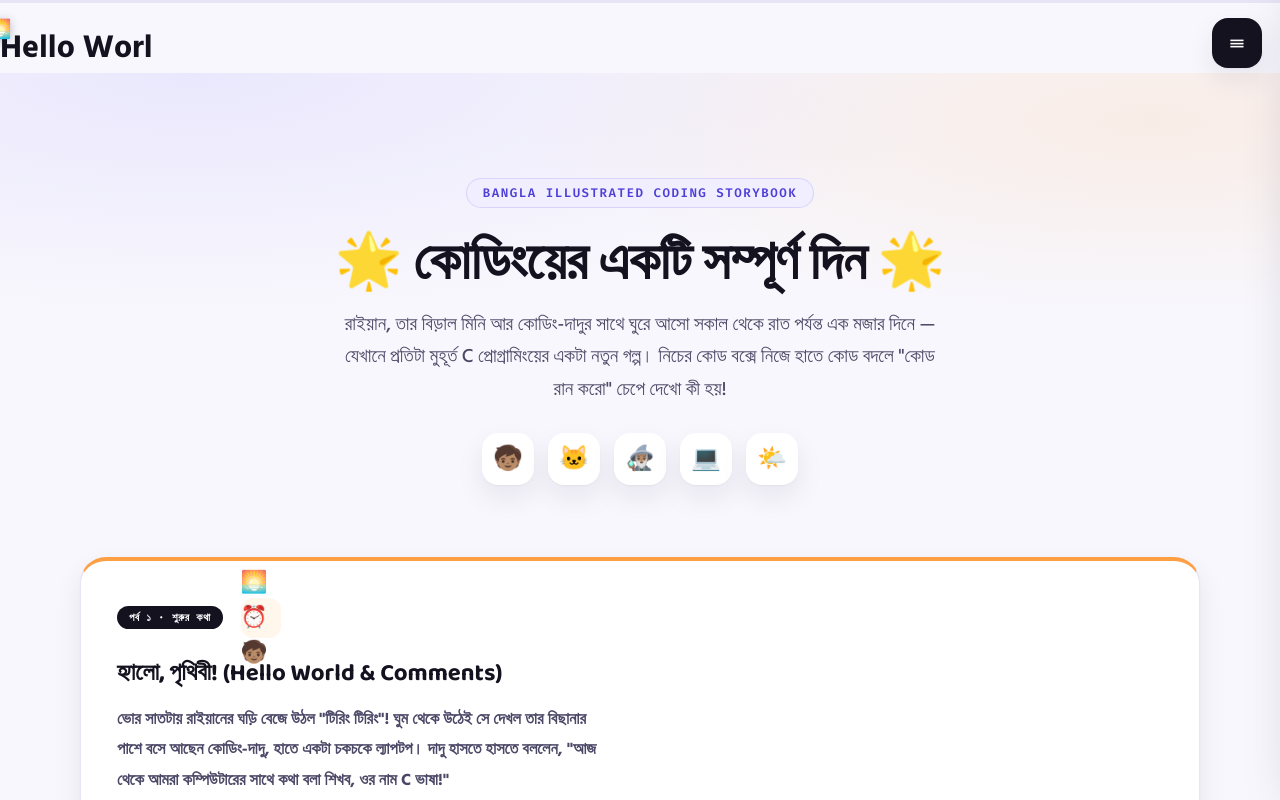
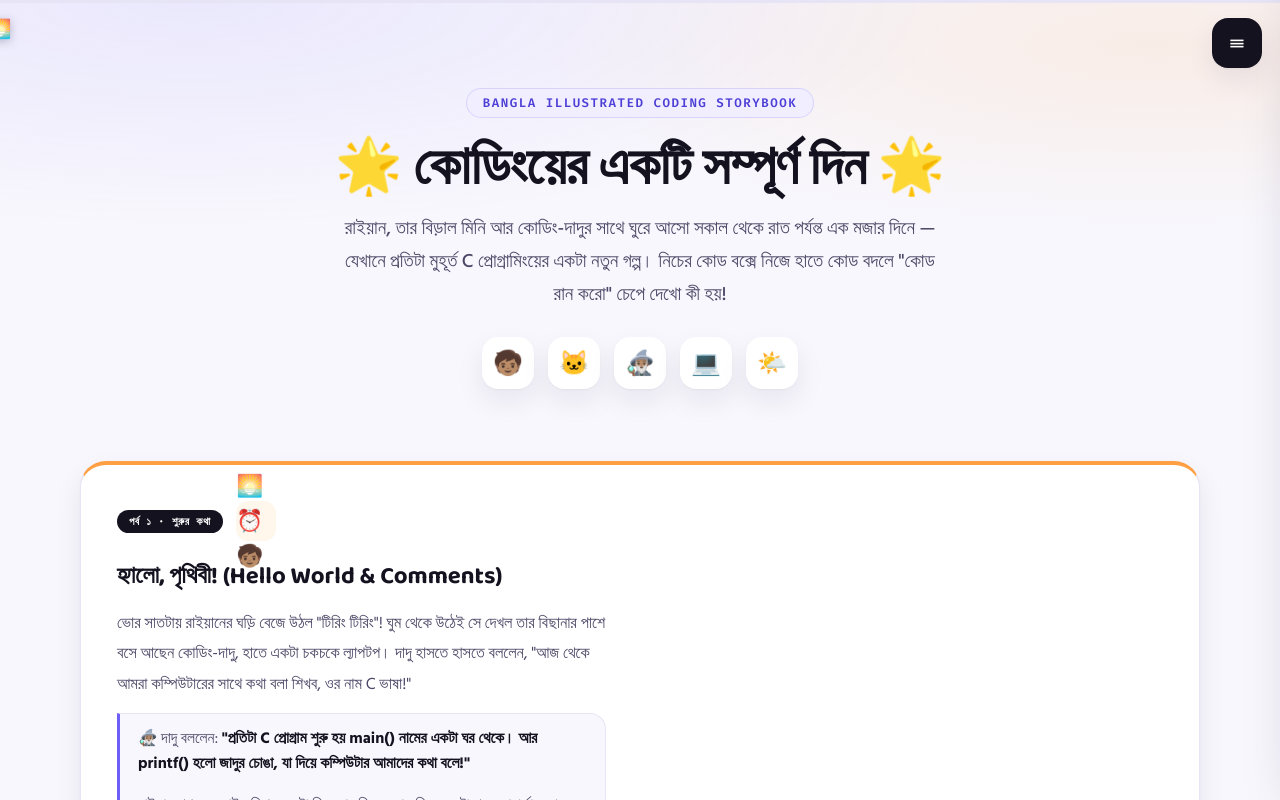
Before and after one commit to AnisurRahmanJU/C-Book, a plain HTML site: page index.html in a window 1280 px wide. Shown: the top 800 px of the page. Drawn offline with nearby package versions, Linux system fonts and the light colour scheme; a script that the page names is missing.

Commit message:
Update index.html

```diff
--- a/index.html
+++ b/index.html
@@ -1,11 +1,4 @@
 <!DOCTYPE html>
-<html>
-  <head>
-    <title>Hello, World!</title>
-    <link rel="stylesheet" href="styles.css" />
-  </head>
-  <body>
-      <h1 class="title">Hello Worl<!DOCTYPE html>
 <html lang="bn">
 <head>
 <meta charset="UTF-8">
```
